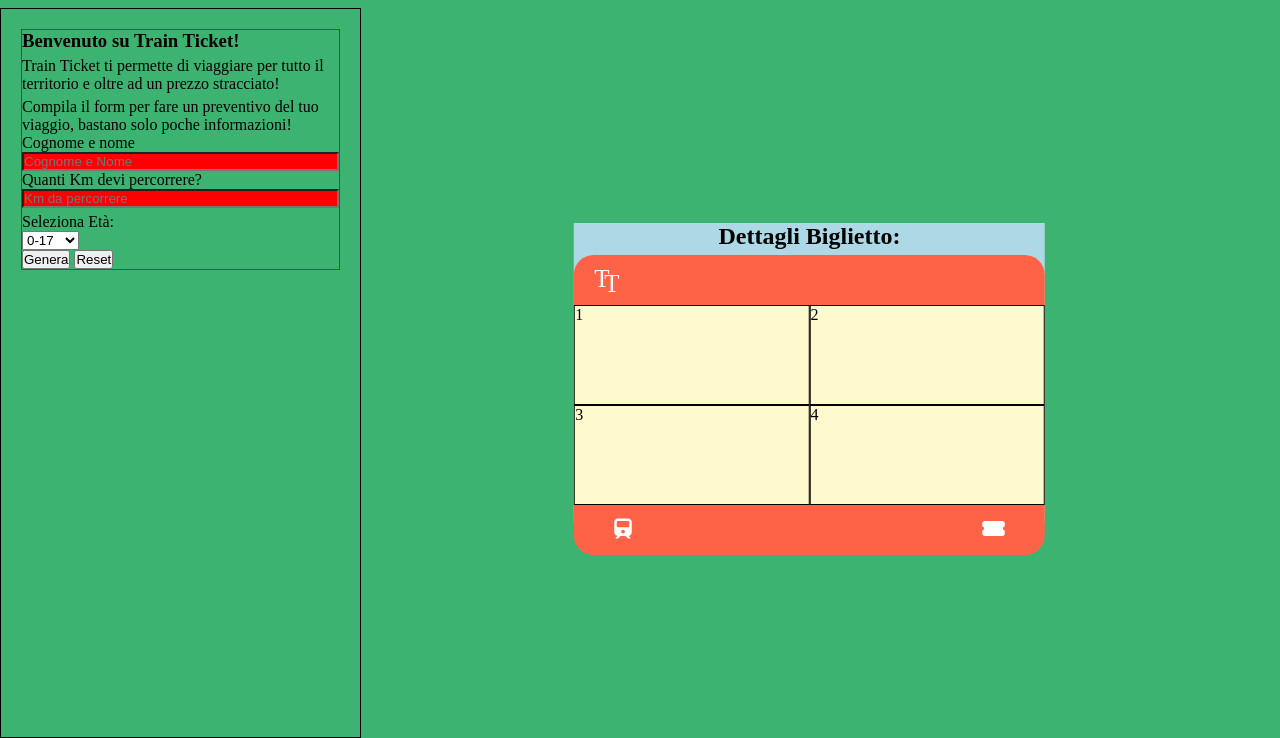
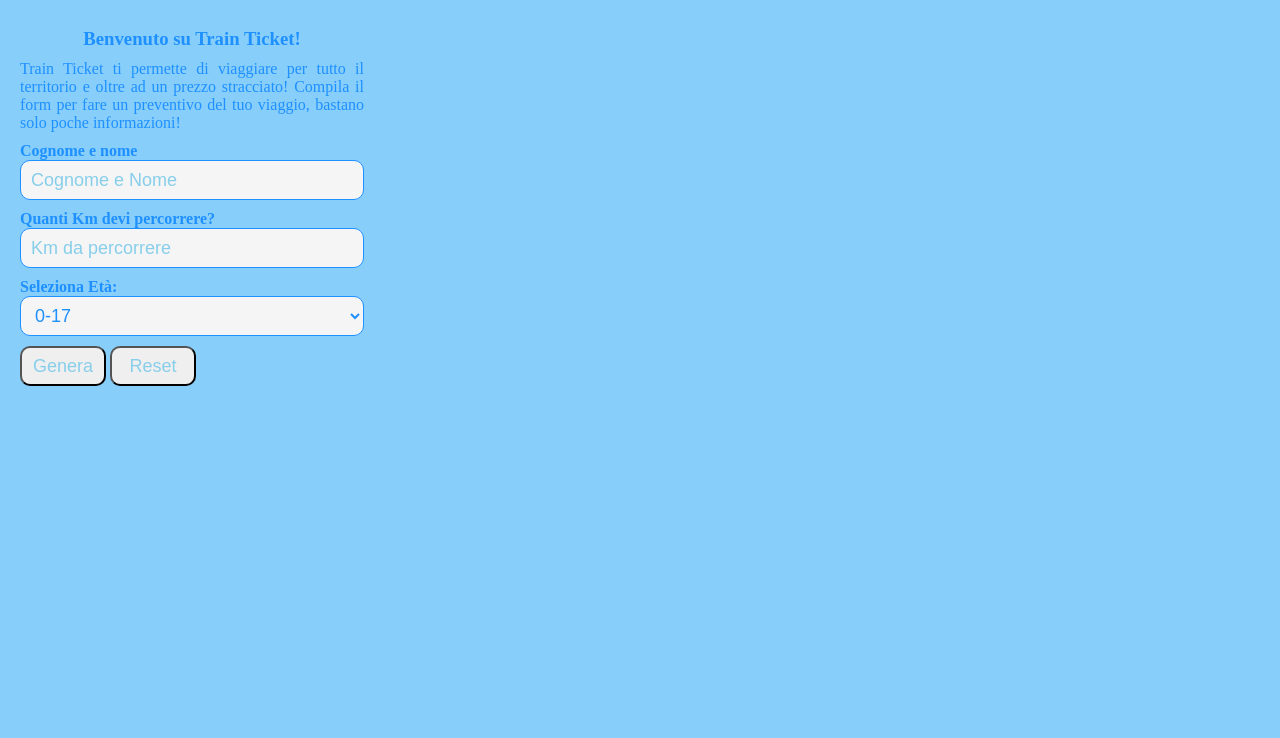
Before and after one commit to AlbertoGermana/js-biglietto-treno-form, a plain HTML site: page bonus1/index.html in a window 1280 px wide. Shown: the part 62-800 px from the top of the page. Drawn offline with Linux system fonts and the light colour scheme.

Commit message:
Biglietto generato. Finire i dettagli

```diff
--- a/bonus1/assets/css/style.css
+++ b/bonus1/assets/css/style.css
@@ -7,14 +7,14 @@
 
 /* BODY RULES */
 body{
-    background-color: MediumSeaGreen;
+    background-color: lightskyblue;
+    color: dodgerblue;
 }
 
 /* MAIN DIV RULES */
 main{
     display: flex;
     flex-wrap: nowrap;
-    align-items: center;
 }
 header{
     width: 100vw;
@@ -23,41 +23,61 @@ header{
 #input-box{
     width: 30vw;
     height: calc(100vh - 70px);
-    border: 1px solid black;
-
 }
 
 #trainTicket{
     width: 500px;
     height: 300px;
-    background-color: lightblue;
     margin-left: calc(70vw/2);
     transform: translate(-50%, 0);
+    margin-top: 20px;
 }
 .container{
-    border: 1px solid red;
     margin: 20px;
+    display: flex;
+    flex-direction: column;
+    justify-content: space-between;
 }
 
 /* ALL STYLE RULES */
 h1{
-    text-align: center;
     padding-top: 10px;
-    color: whitesmoke;
+
 }
-h2{
+h1, h2, h3{
     text-align: center;
 }
 p{
-    margin-top: 5px;
+    margin-top: 10px;
+    margin-bottom: 10px;
+    text-align: justify;
 }
     /* INPUT STYLES */
 
-input.inputClass{
-    background-color: red;
+.inputClass, #eta{
+    background-color: whitesmoke;
     width: 100%;
+    height: 40px;
+    border-radius: 10px;
+    text-indent: 10px;
+    font-size: large;
+    margin-bottom: 10px;
+    border: dodgerblue 1px solid;
+    color: dodgerblue;
 }
-
+.buttonClass{
+    height: 40px;
+    width: 25%;
+    border-radius: 10px;
+    font-size: large;
+}
+label{
+    margin-top: 20px;
+    font-weight: bold;
+}
+input::placeholder, select, .buttonClass{
+    color: skyblue;
+}
 /* LOGO RULES */
 #doubleT{
     margin-top: 10px;
@@ -101,11 +121,25 @@ input.inputClass{
 /* END TICKET STYLE RULES */
 
 /* TICKET SECTION RULES */
+.mainTicket{
+    font-family: 'Roboto Mono', monospace;
+    color: black;
+    text-transform: uppercase;
+    font-weight: bold;
+}
+.min{
+    font-size: small;
+    font-weight: normal;
+}
+img{
+    width: 45px;
+}
 .ticketSectionTop,
 .ticketSectionBottom{
-    border: 1px solid black;
     width: 50%;
     height: 50%;
+    padding-left: 5px;
+    padding-right: 5px;
 }
 i.fas{
     color: white;
@@ -113,3 +147,16 @@ i.fas{
     margin: 14px 40px;
 }
 /* END TICKET SECTION RULES */
+
+.displayNone{
+    display: none;
+    opacity: 0;
+    transition: 2s ease;
+}
+.displayYes{
+    display: block;
+    opacity: 1;
+    transition: 2s ease;
+}
+
+/* sistemare effetti */
--- a/bonus1/assets/js/javascript.js
+++ b/bonus1/assets/js/javascript.js
@@ -71,13 +71,13 @@ generateButton.addEventListener("click",
         console.log("-------------");
 
         // stampo i dati nell'HTML
-        document.getElementById("dettNome").innerHTML = "Nome passeggero: " + userNameValue;
-        document.getElementById("dettKm").innerHTML = "Chilometri: " + userKmValue;
-        document.getElementById("dettEta").innerHTML = "Età: " + etaValue;
+        document.getElementById("dettNome").innerHTML = "<span class='min'>Nome passeggero: </span><br>" + userNameValue;
+        document.getElementById("dettKm").innerHTML = "<span class='min'>Distanza: </span>" + userKmValue + "Km";
+        document.getElementById("dettEta").innerHTML = "<span class='min'>Età: </span>" + etaValue;
 
-        document.getElementById("dettCosto").innerHTML = "Costo del biglietto: " + bigliettoScontato;
+        document.getElementById("dettCosto").innerHTML = "<span class='min'>Costo del biglietto: </span><br>" + bigliettoScontato + "€";
 
-
+        document.getElementById("trainTicket").className = "displayYes";
 
     }
     );
@@ -87,6 +87,7 @@ resetButton.addEventListener("click",
         // resetto i valori dei campi
         userName.value = "";
         userKm.value = "";
+        document.getElementById("trainTicket").className = "displayNone";
     }
 
     );
--- a/bonus1/index.html
+++ b/bonus1/index.html
@@ -4,6 +4,7 @@
     <meta charset="UTF-8">
     <meta name="viewport" content="width=device-width, initial-scale=1.0">
     <link rel="stylesheet" href="assets/css/style.css">
+    <link href="https://fonts.googleapis.com/css?family=Roboto+Mono&display=swap" rel="stylesheet">
     <script src="https://kit.fontawesome.com/a076d05399.js"></script>
     <title>T.T.   Train Ticket</title>
 </head>
@@ -16,23 +17,25 @@
         <div id="input-box">
             <div class="container">
                 <h3>Benvenuto su Train Ticket!</h3>
-                <p>Train Ticket ti permette di viaggiare per tutto il territorio e oltre ad un prezzo stracciato!</p>
-                <p>Compila il form per fare un preventivo del tuo viaggio, bastano solo poche informazioni!</p>
+                <p>Train Ticket ti permette di viaggiare per tutto il territorio e oltre ad un prezzo stracciato! Compila il form per fare un preventivo del tuo viaggio, bastano solo poche informazioni!</p>
+                <div id="form">
                     <label for="userName">Cognome e nome</label>
                     <input type="text" name="Inserisci qui cognome e Nome" id="userName" placeholder="Cognome e Nome" class="inputClass">
 
                     <label for="userKm">Quanti Km devi percorrere?</label>
                     <input type="number" name="Chilometri" id="userKm" placeholder="Km da percorrere" class="inputClass">
 
-                <p>Seleziona Età:</p>
-                <select id="eta" class="inputClass">
-                    <option value="minorenne">0-17</option>
-                    <option value="maggiorenne">18-65</option>
-                    <option value="over">66+</option>
+                    <label for="eta">Seleziona Età:</label>
+                    <select id="eta">
+                        <option value="minorenne" class="inputClass">0-17</option>
+                        <option value="maggiorenne" class="inputClass">18-65</option>
+                        <option value="over" class="inputClass">66+</option>
                     </select>
                     <br>
-                <button id="genera">Genera</button>
-                <button id="reset">Reset</button>
+                    <button id="genera" class="buttonClass">Genera</button>
+                    <button id="reset" class="buttonClass">Reset</button>
+                </div>
+
 
             </div>
 
@@ -40,15 +43,7 @@
 
 
 
-        <div id="trainTicket">
-            <div id="ticket-box">
-                <h2>Dettagli Biglietto:</h2>
-                <p id="dettNome"> </p>
-                <p id="dettKm"> </p>
-                <p id="dettEta"> </p>
-                <p id="dettSconto"> </p>
-                <p id="dettCosto"> </p>
-            </div>
+        <div id="trainTicket" class="displayNone">
             <div class="bandaRossa bandaRossaUp">
                 <div id="logo">
                     <span id="doubleT">
@@ -58,10 +53,31 @@
                  </div>
             </div>
             <div class="mainTicket">
-                <div class="ticketSectionTop">1 </div>
-                <div class="ticketSectionTop">2 </div>
-                <div class="ticketSectionBottom">3 </div>
-                <div class="ticketSectionBottom">4 </div>
+                <div class="ticketSectionTop">
+                    <span class='min'>CLASS: </span>2ND
+                    <br>
+                    <p id="dettKm"> </p>
+                    <img src="assets/img/qr.png" alt="">
+                </div>
+
+                <div class="ticketSectionTop">
+                    <p id="dettNome"> </p>
+                    <p id="dettEta"> </p>
+                </div>
+
+                <div class="ticketSectionBottom"><span class="min">FROM:</span>
+                    <br>
+                    PALERMO
+                    <br>
+                    <span class="min">TO:</span>
+                    <br>
+                    CATANIA
+                </div>
+
+                <div class="ticketSectionBottom">
+                    <p id="dettCosto"> </p>
+                    <p id="dettSconto"> </p>
+                </div>
             </div>
             <div class="bandaRossa bandaRossaDown">
                 <i class="fas fa-train"></i>
```
Also changed, not shown: bonus1/assets/img/qr.png (added). Lines whose indentation alone changed are shown as unchanged.
